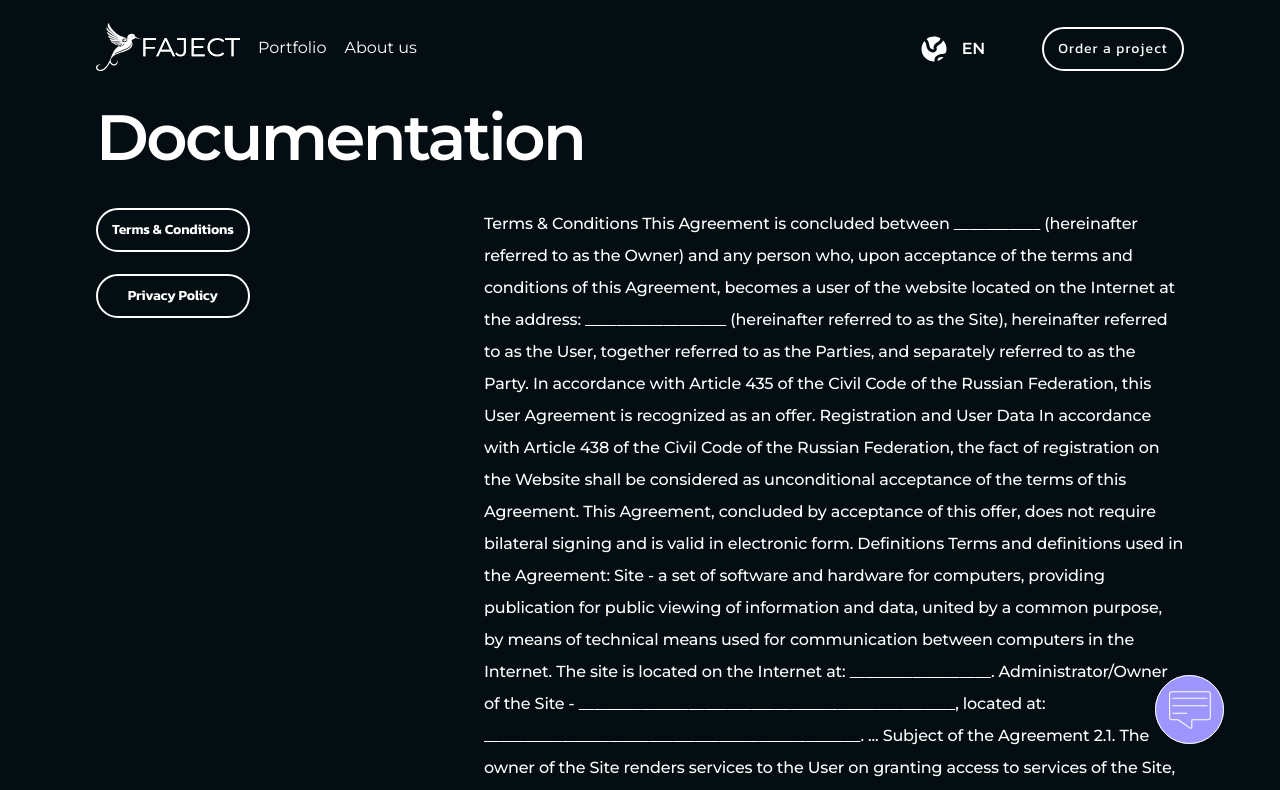
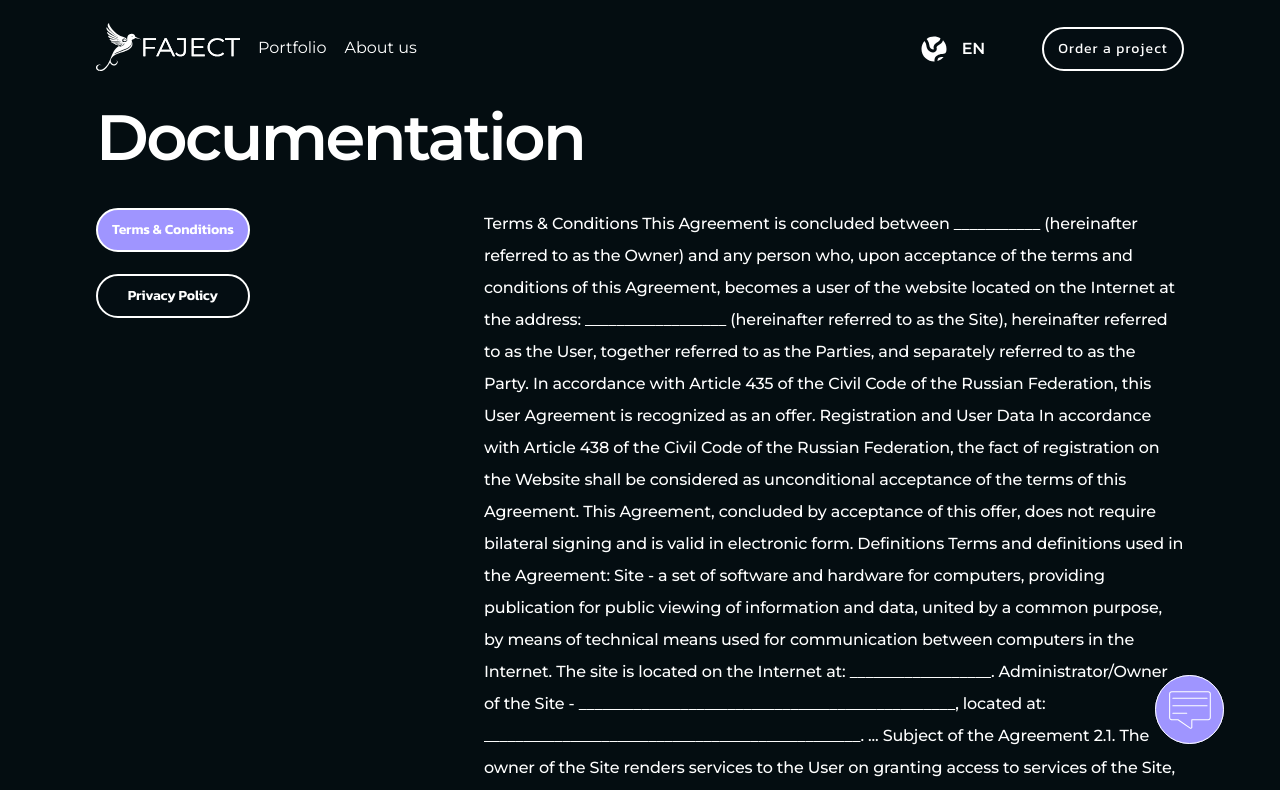
Before and after one commit to Dilmurat777/faject-project, a React (Vite) app: page /policy in a window 1280 px wide. Shown: the top 790 px of the page. Built offline with nearby package versions, Linux system fonts and the light colour scheme.

Commit message:
for policy added background color button active

```diff
--- a/src/components/Policy/Policy.module.scss
+++ b/src/components/Policy/Policy.module.scss
@@ -76,6 +76,10 @@
 	margin: 20px 0 0 0;
 }
 
+.activeBtn {
+	background-color: #9f95ff;
+}
+
 @media screen and (max-width: 1050px) {
 	.policyTitle {
 		font-size: 42px;
```
